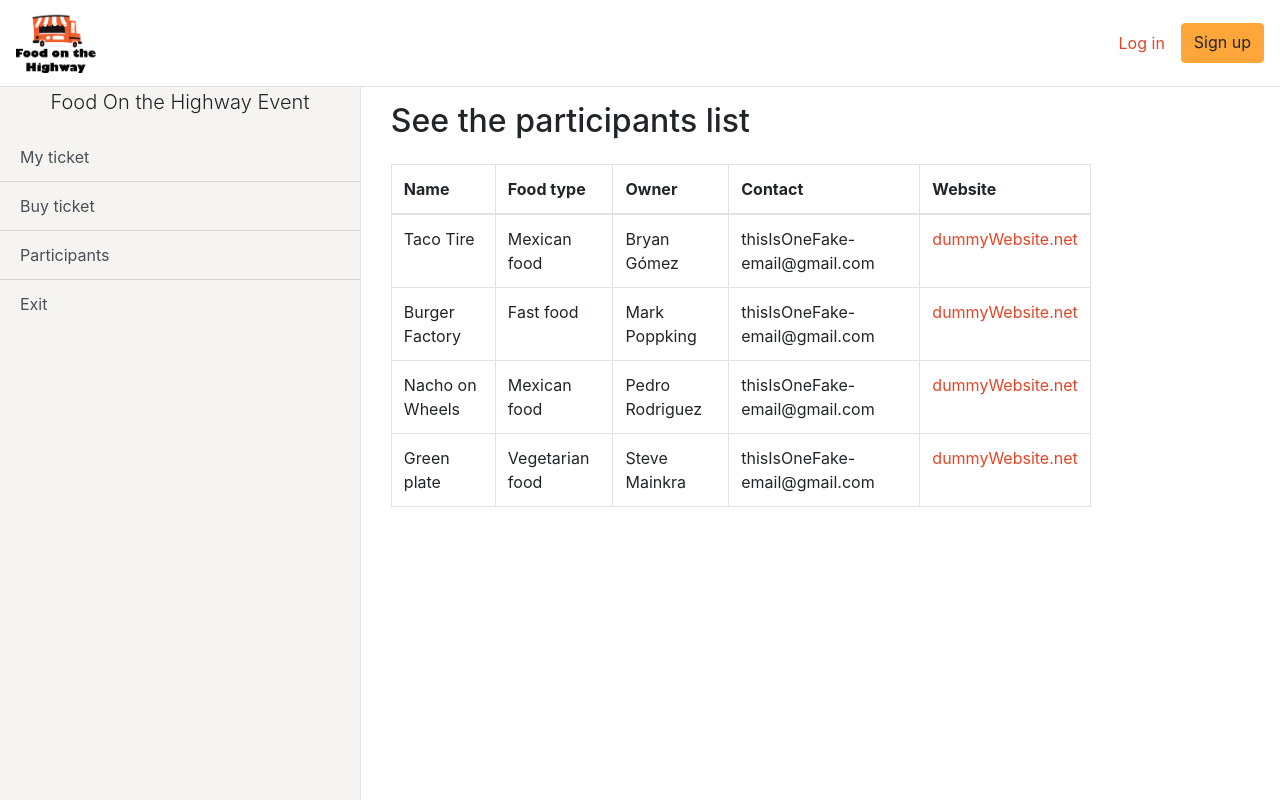
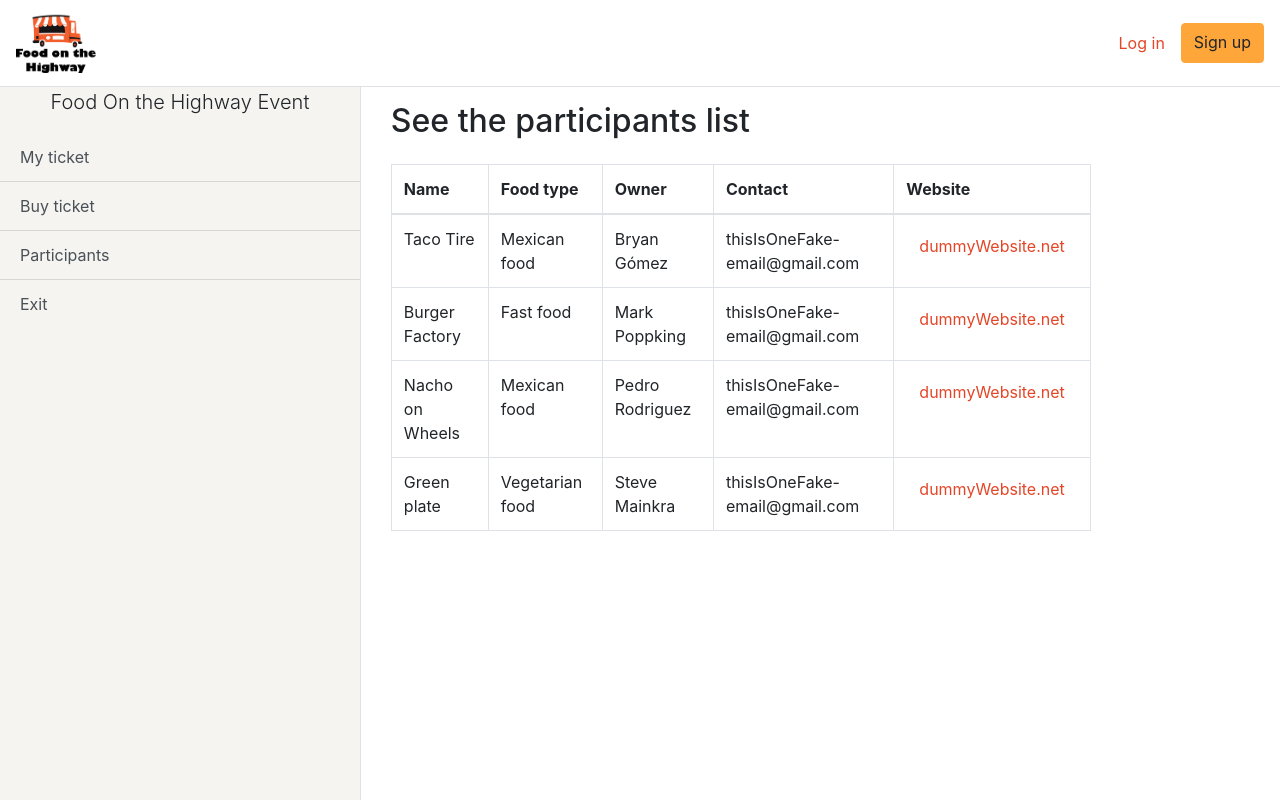
Before and after one commit to xDAVEx-ch/food-on-the-highway, a React (Create React App) app: page /main in a window 1280 px wide. Built offline with nearby package versions, Linux system fonts and the light colour scheme.

Commit message:
fix: Fix console errors

```diff
--- a/src/components/participantsDetails/participantsDetails.component.jsx
+++ b/src/components/participantsDetails/participantsDetails.component.jsx
@@ -1,6 +1,7 @@
 import React from 'react';
 
 import Table from 'react-bootstrap/Table';
+import Button from 'react-bootstrap/Button';
 
 const ParticipantsDetails = () => (
     <Table bordered responsive style={{ width: '700px' }}>
@@ -19,28 +20,28 @@ const ParticipantsDetails = () => (
                 <td>Mexican food</td>
                 <td>Bryan Gómez</td>
                 <td>thisIsOneFake-email@gmail.com</td>
-                <td><a href='#'>dummyWebsite.net</a></td>
+                <td><Button variant='link'>dummyWebsite.net</Button></td>
             </tr>
             <tr>
                 <td>Burger Factory</td>
                 <td>Fast food</td>
                 <td>Mark Poppking</td>
                 <td>thisIsOneFake-email@gmail.com</td>
-                <td><a href='#'>dummyWebsite.net</a></td>
+                <td><Button variant='link'>dummyWebsite.net</Button></td>
             </tr>
             <tr>
                 <td>Nacho on Wheels</td>
                 <td>Mexican food</td>
                 <td>Pedro Rodriguez</td>
                 <td>thisIsOneFake-email@gmail.com</td>
-                <td><a href='#'>dummyWebsite.net</a></td>
+                <td><Button variant='link'>dummyWebsite.net</Button></td>
             </tr>
             <tr>
                 <td>Green plate</td>
                 <td>Vegetarian food</td>
                 <td>Steve Mainkra</td>
                 <td>thisIsOneFake-email@gmail.com</td>
-                <td><a href='#'>dummyWebsite.net</a></td>
+                <td><Button variant='link'>dummyWebsite.net</Button></td>
             </tr>
         </tbody>
     </Table>
--- a/src/components/sidebar/sidebar.component.jsx
+++ b/src/components/sidebar/sidebar.component.jsx
@@ -6,7 +6,7 @@ import './sidebar.styles.scss';
 
 const Sidebar = () => (
     <>
-        <div class='bg-secondary border-right' id='sidebar-wrapper'>
+        <div className='bg-secondary border-right' id='sidebar-wrapper'>
             <p className='sidebar-heading lead'>Food On the Highway Event</p>
             <ListGroup variant='flush'>
                 <ListGroup.Item className='bg-secondary' action>My ticket</ListGroup.Item>
```
